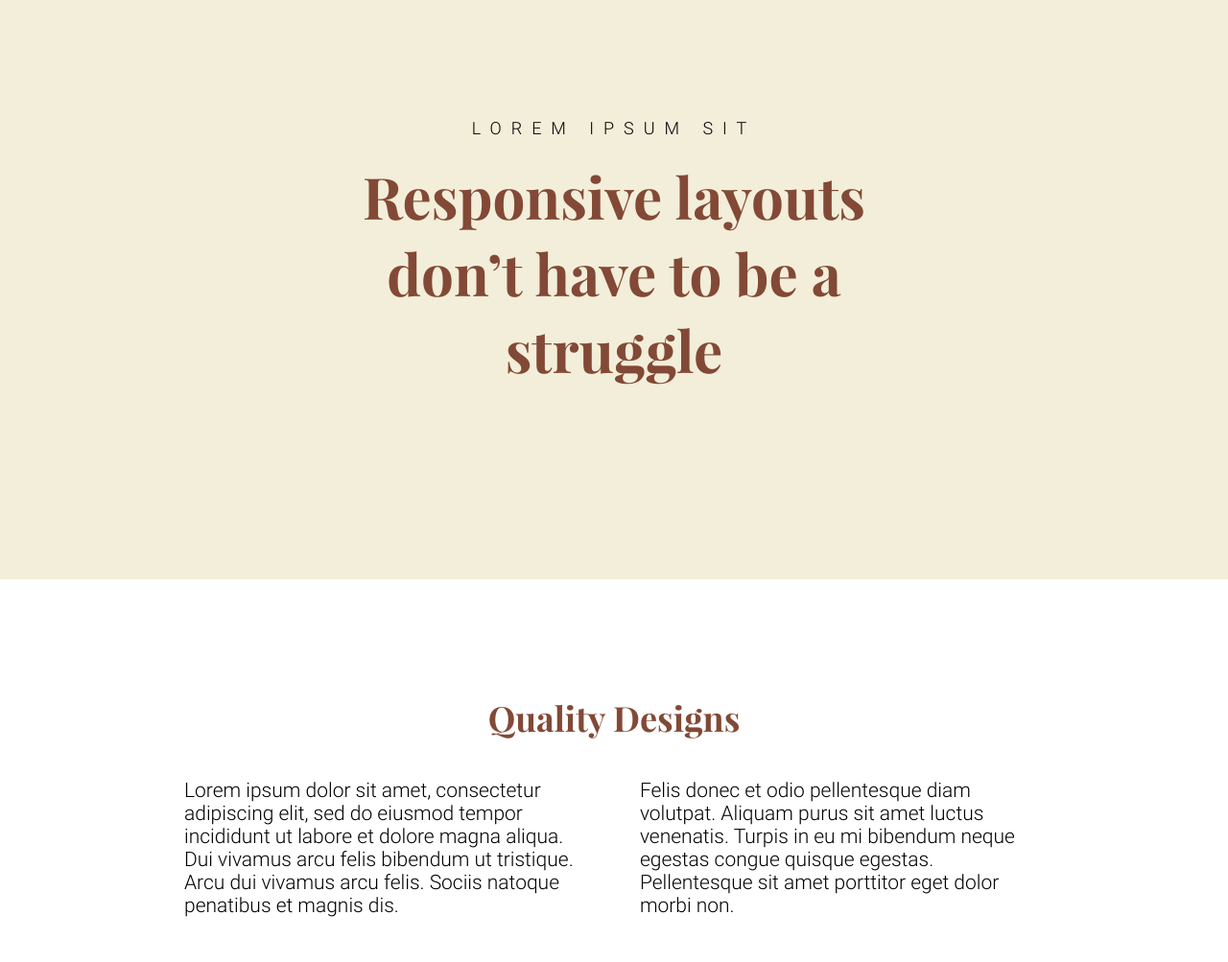
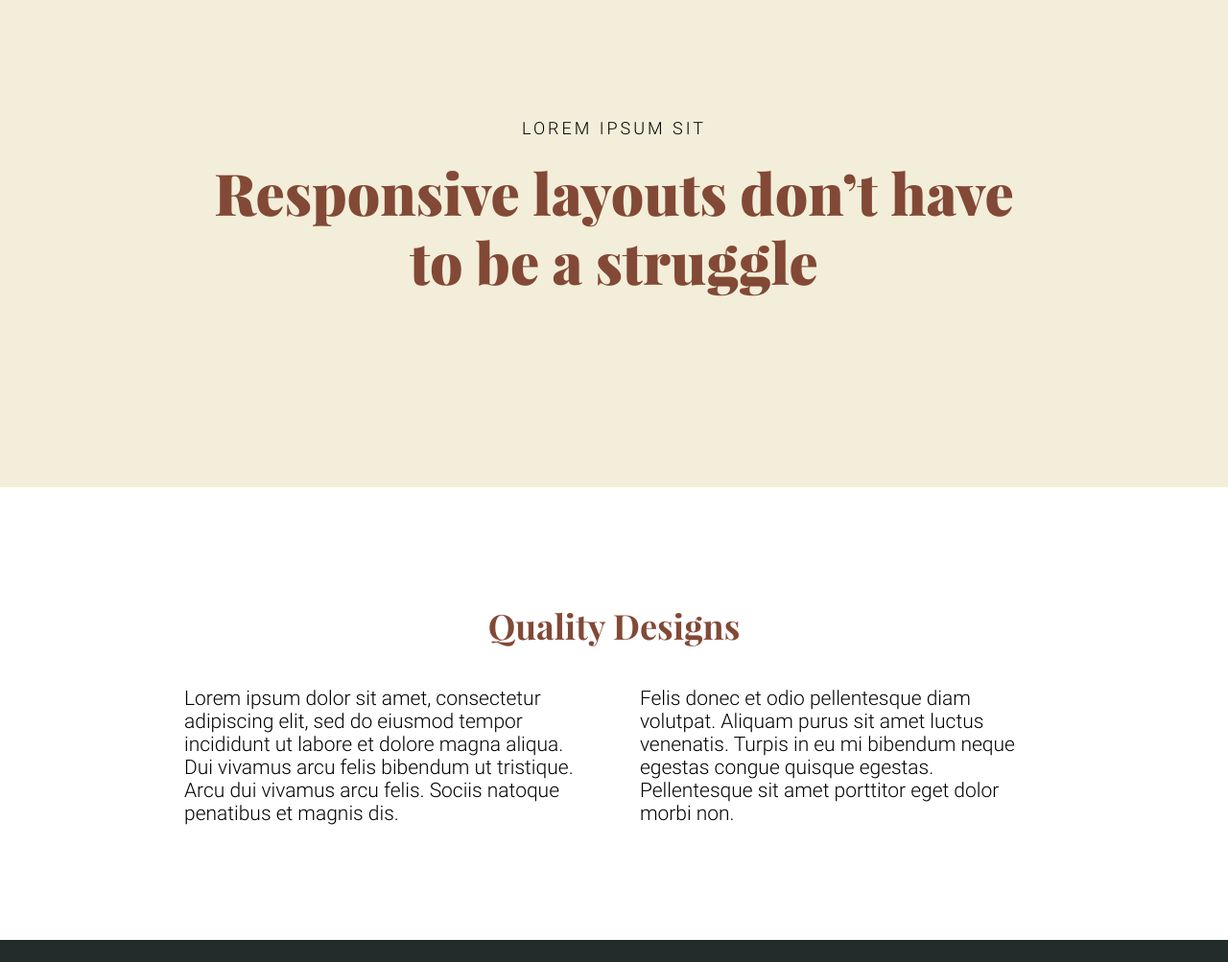
Before and after one commit to ParmarAayush/CSS, a plain HTML site: page Day 11 Navigation Using Flexbox/Challenge 4/index.html in a window 1280 px wide. Shown: the part 97-1100 px from the top of the page at 96% size. Drawn offline with Linux system fonts and the light colour scheme.

Commit message:
view solution and add line-height correction

```diff
--- a/Day 11 Navigation Using Flexbox/Challenge 4/style.css
+++ b/Day 11 Navigation Using Flexbox/Challenge 4/style.css
@@ -13,13 +13,13 @@ body {
 
 /* typography */
 h1 {
-    width: 70%;
+    /* width: 70%; */
+    font-size: 60px;
     text-align: center;
-    font-size: 60px;
     color: #824936;
     font-family: 'Playfair Display';
-    font-weight: bold;
-    font-style: normal;
+    font-weight: 900;
+    line-height: 1.2;
 
 }
 
@@ -51,11 +51,12 @@ p {
 }
 
 .p-special {
+    text-align: center;
     font-family: 'Roboto';
     font-weight: 300;
     font-style: normal;
     text-transform: uppercase;
-    letter-spacing: 1ch;
+    letter-spacing: 3px;
     font-size: 18px;
 }
 
```
